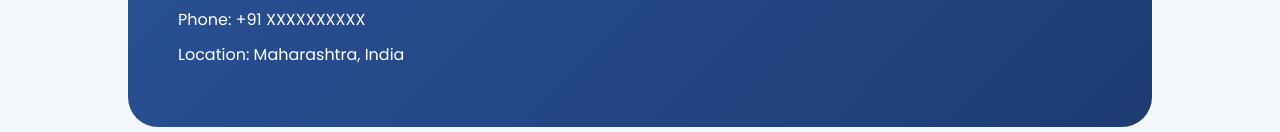
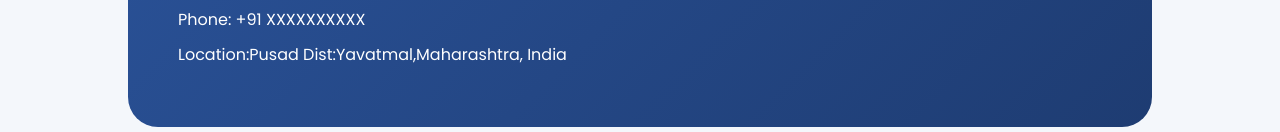
Before and after one commit to sharjilzaidi29-creator/My-first-Website, a plain HTML site: page index.html in a window 1280 px wide. Shown: the part 1940-2072 px from the top of the page. Drawn offline with Linux system fonts and the light colour scheme.

Commit message:
Update index.html

```diff
--- a/index.html
+++ b/index.html
@@ -201,7 +201,7 @@
             <h2>Contact Me</h2>
             <p>Email: yourmail@example.com</p>
             <p>Phone: +91 XXXXXXXXXX</p>
-            <p>Location: Maharashtra, India</p>
+            <p>Location:Pusad Dist:Yavatmal,Maharashtra, India</p>
         </div>
     </section><footer>
         <p>
```
